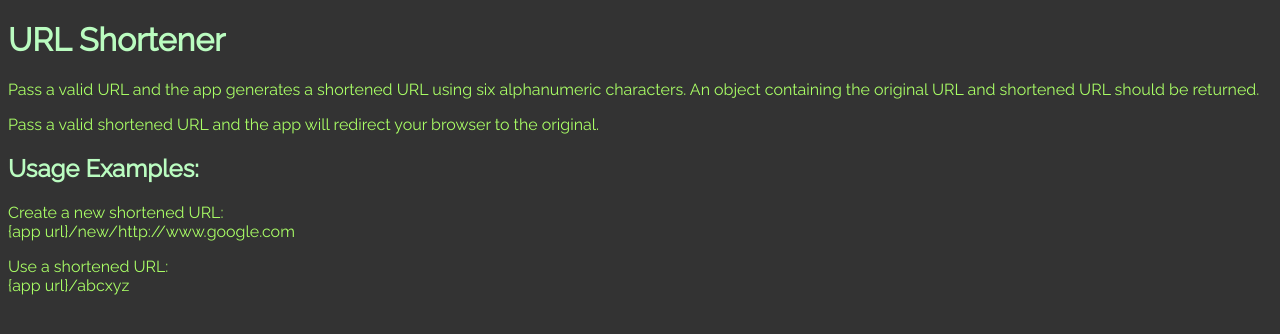
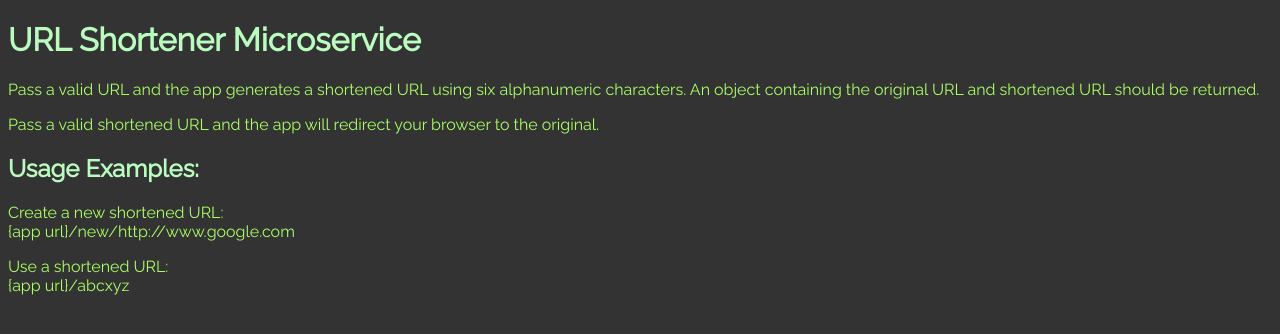
Before and after one commit to imooreva/url-shortener, a website: page public/index.html in a window 1280 px wide. Drawn offline with Linux system fonts and the light colour scheme.

Commit message:
Minor edit

```diff
--- a/public/index.html
+++ b/public/index.html
@@ -1,13 +1,14 @@
 <!DOCTYPE html>
 <html>
     <head>
+        <title>URL Shortener Microservice</title>
         <meta name="viewport" content="width=device-width, initial-scale=1.0" />
         <meta charset="UTF-8"/>
         <link href="https://fonts.googleapis.com/css?family=Raleway" rel="stylesheet" type="text/css" />
         <link href="/style.css" rel="stylesheet" type="text/css" />
     </head>
     <body>
-        <h1>URL Shortener</h1>
+        <h1>URL Shortener Microservice</h1>
         <p>Pass a valid URL and the app generates a shortened URL using six alphanumeric characters. An object containing the original URL and shortened URL should be returned.</p>
         <p>Pass a valid shortened URL and the app will redirect your browser to the original.</p>
         <h2>Usage Examples:</h2>
```
